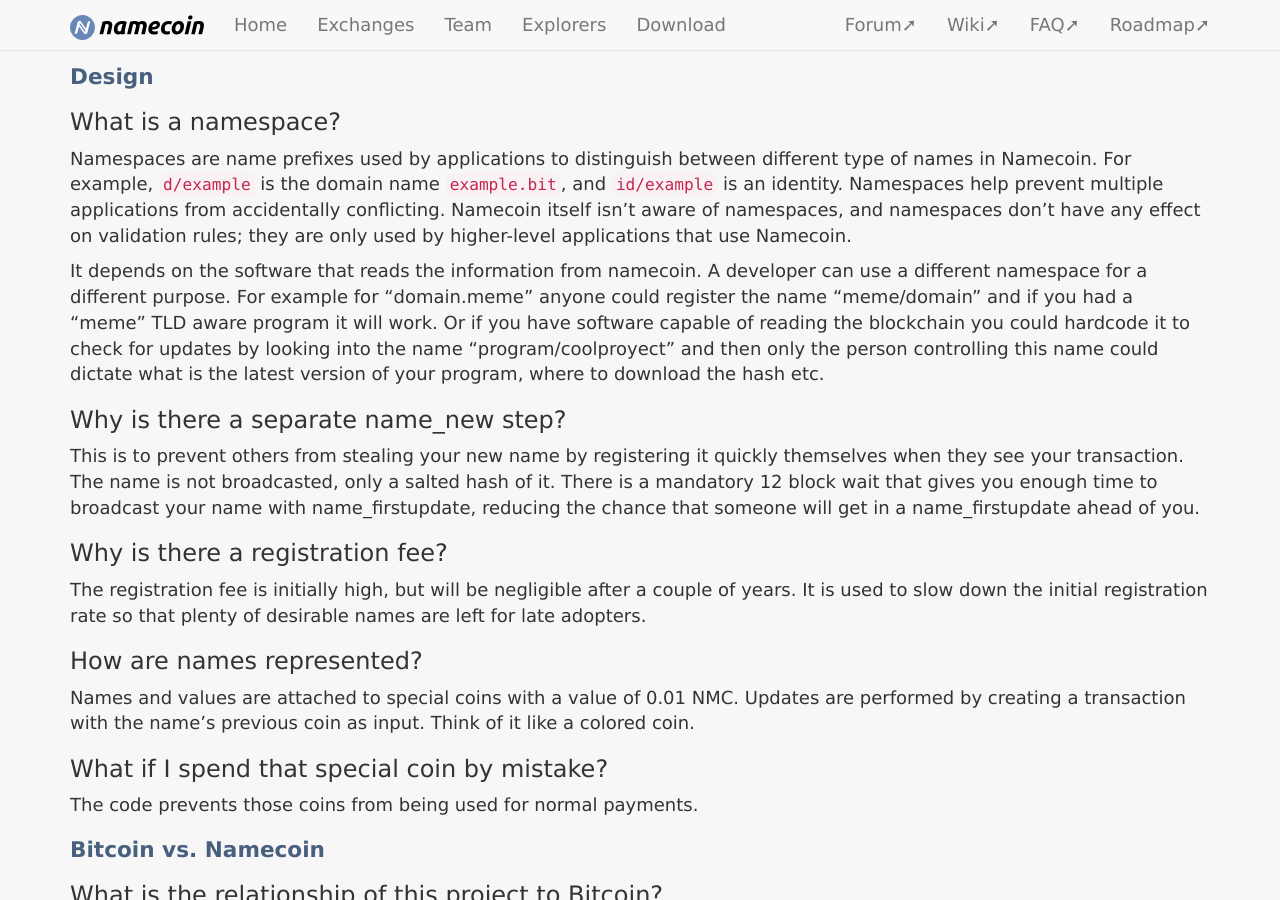
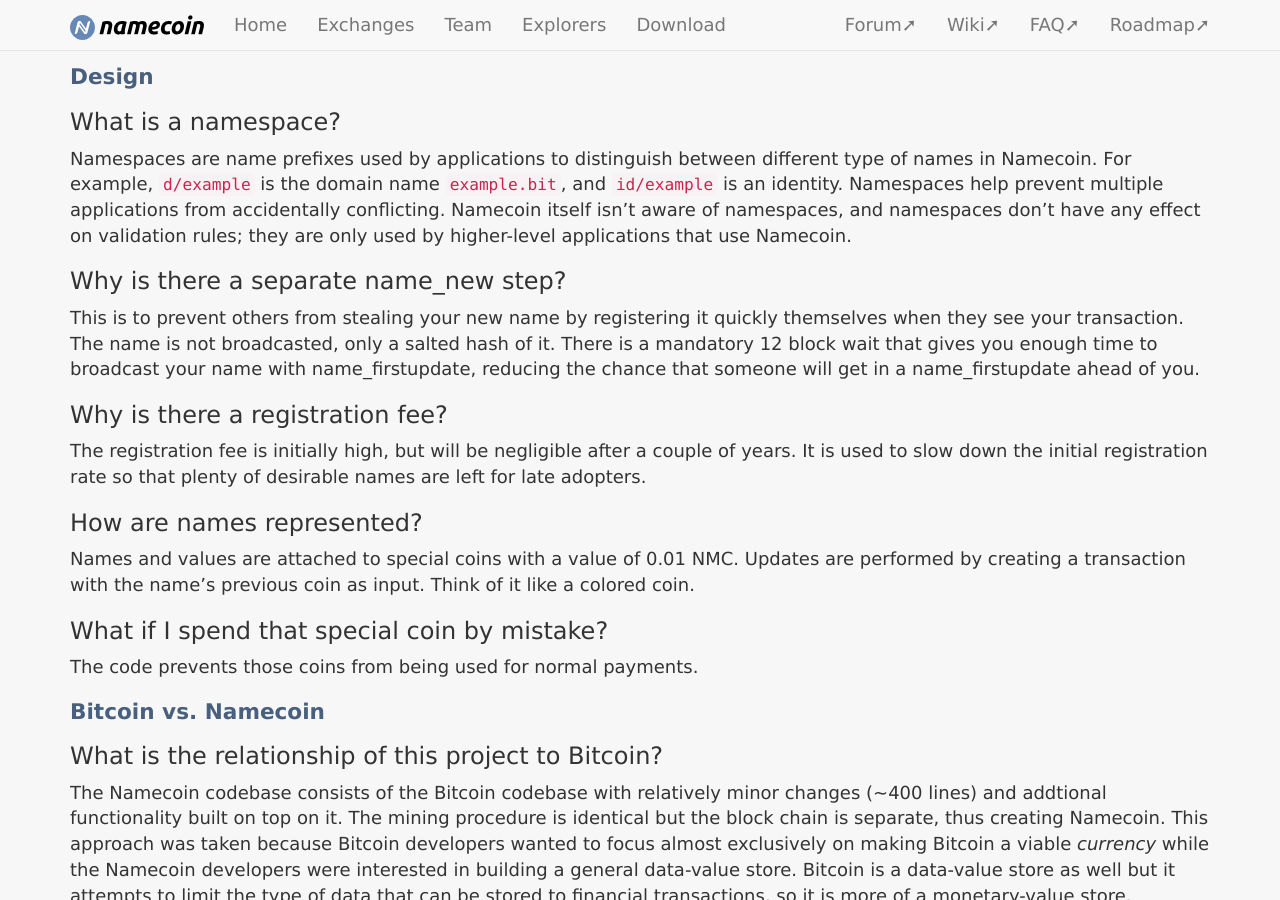
Before and after one commit to JeremyRand/namecoin.org, a Jekyll site: the page built from docs/faq/index.md, in a window 1280 px wide and 900 px high, scrolled down 2162 px. Built offline with Jekyll 4.4.1, drawn with Linux system fonts in a browser that asks for light colours.

Commit message:
FAQ: removed discussion of hypothetical namespaces from "What is a namespace?"

```diff
--- a/docs/faq/index.md
+++ b/docs/faq/index.md
@@ -64,8 +64,6 @@ If you're developing an application, consider doing your development on the Test
 ### What is a namespace?
 
 Namespaces are name prefixes used by applications to distinguish between different type of names in Namecoin.  For example, `d/example` is the domain name `example.bit`, and `id/example` is an identity.  Namespaces help prevent multiple applications from accidentally conflicting.  Namecoin itself isn't aware of namespaces, and namespaces don't have any effect on validation rules; they are only used by higher-level applications that use Namecoin.
-
-It depends on the software that reads the information from namecoin. A developer can use a different namespace for a different purpose. For example for "domain.meme" anyone could register the name "meme/domain" and if you had a "meme" TLD aware program it will work. Or if you have software capable of reading the blockchain you could hardcode it to check for updates by looking into the name "program/coolproyect" and then only the person controlling this name could dictate what is the latest version of your program, where to download the hash etc.
 
 ### Why is there a separate name_new step?
 
```
